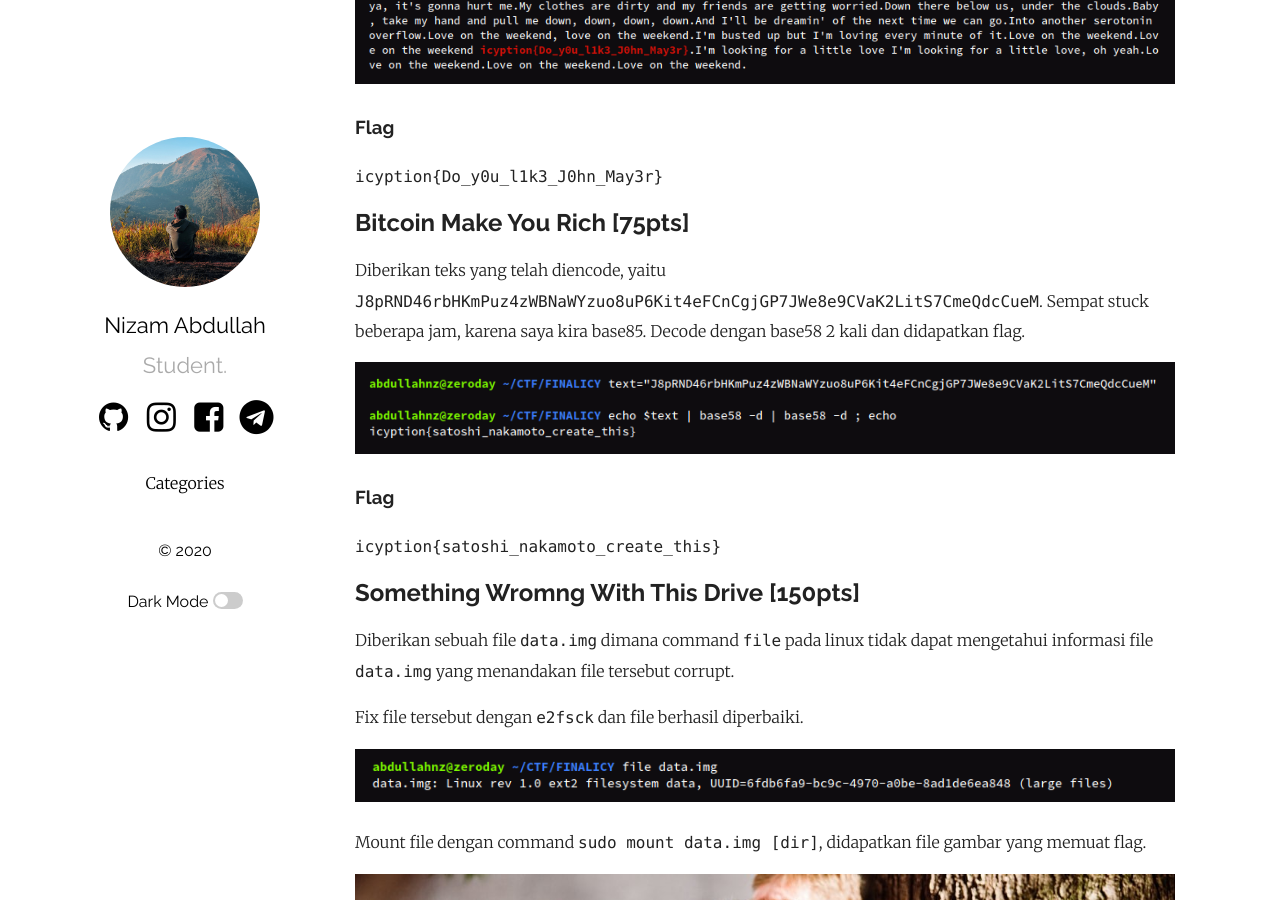
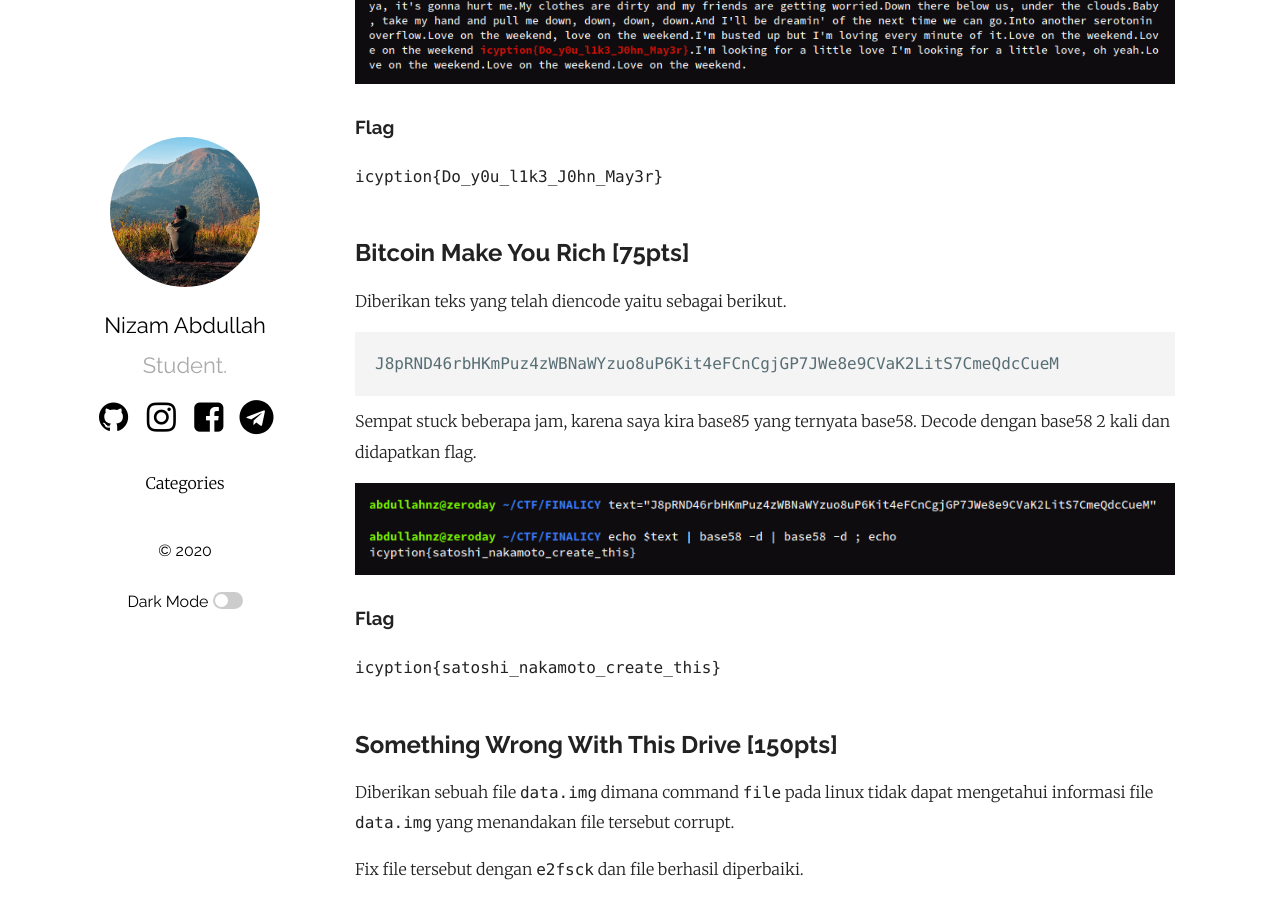
Before and after one commit to abdullahnz/abdullahnz.github.io, a Jekyll site: the page built from _posts/2020-08-6-writeup-final-icyption-2020.md, in a window 1280 px wide and 900 px high, scrolled down 543 px. Built offline with Jekyll 4.4.1, drawn with Linux system fonts in a browser that asks for light colours; comment, search, counter and statistics services are not loaded.

Commit message:
Update 2020-08-6-writeup-final-icyption-2020.md

````diff
--- a/_posts/2020-08-6-writeup-final-icyption-2020.md
+++ b/_posts/2020-08-6-writeup-final-icyption-2020.md
@@ -21,20 +21,25 @@ Diberikan sebuah audio file yang bernama `love on the weekend.mp3`. Cek detail i
 
 ### Flag
 
-`icyption{Do_y0u_l1k3_J0hn_May3r}`
+`icyption{Do_y0u_l1k3_J0hn_May3r}`\
+<br />
 
 ## Bitcoin Make You Rich [75pts]
 
-Diberikan teks yang telah diencode, yaitu `J8pRND46rbHKmPuz4zWBNaWYzuo8uP6Kit4eFCnCgjGP7JWe8e9CVaK2LitS7CmeQdcCueM`. Sempat stuck beberapa jam, karena saya kira base85. Decode dengan base58 2 kali dan didapatkan flag.
+Diberikan teks yang telah diencode yaitu sebagai berikut.
+```sh
+J8pRND46rbHKmPuz4zWBNaWYzuo8uP6Kit4eFCnCgjGP7JWe8e9CVaK2LitS7CmeQdcCueM
+```
+Sempat stuck beberapa jam, karena saya kira base85 yang ternyata base58. Decode dengan base58 2 kali dan didapatkan flag.
 
 ![FLAG](https://abdullahnz.github.io/assets/images/2.png)
 
 ### Flag
 
-`icyption{satoshi_nakamoto_create_this}`
+`icyption{satoshi_nakamoto_create_this}`\
+<br />
 
-
-## Something Wromng With This Drive [150pts]
+## Something Wrong With This Drive [150pts]
 
 Diberikan sebuah file `data.img` dimana command `file` pada linux tidak dapat mengetahui informasi file `data.img` yang menandakan file tersebut corrupt.
 
@@ -48,7 +53,8 @@ Mount file dengan command `sudo mount data.img [dir]`, didapatkan file gambar ya
 
 ### Flag
 
-`icyption{f1n4lly_y0u_f1nd_m3}`
+`icyption{f1n4lly_y0u_f1nd_m3}`\
+<br />
 
 ## Wonderful Painting [80pts]
 
@@ -58,7 +64,8 @@ Diberikan file gambar bernama `blahblah.jpg`. Cek stereogram dengan stegsolve di
 
 ### Flag
 
-`icyption{S3m0g4_K4mi_M3n4ng}`
+`icyption{S3m0g4_K4mi_M3n4ng}`\
+<br />
 
 ## Sniff Sniff [175pts]
 
@@ -124,6 +131,7 @@ for data in usb_data:
             extracted_data += KEYBOARD_CODES[key][0]
 
 print(extracted_data)
+
 ```
 
 ![FLAG](https://abdullahnz.github.io/assets/images/6.png)
@@ -132,7 +140,8 @@ Ternyata flag tidak benar. Hilangkan huruf `w` menjadi `W1r3sh4rk` dan perbaiki
 
 ### Flag
 
-`icyption{W1r3sh4rk_n0t_only_f0r_n3tw0rks}`
+`icyption{W1r3sh4rk_n0t_only_f0r_n3tw0rks}`\
+<br />
 
 ## Any Information On This Website [100pts]
 
@@ -168,7 +177,7 @@ Akses folder git pada `http://180.250.135.6:8080/.git/` dan menampilkan `403 For
 Dump git dengan [GitTools](https://github.com/internetwache/GitTools).
 
 ```sh
-./gitdummper.sh http://180.250.135.6:8080/.git/ out
+$ ./gitdummper.sh http://180.250.135.6:8080/.git/ out
 ```
 
 Didapatkan flag pada file config.
@@ -177,7 +186,8 @@ Didapatkan flag pada file config.
 
 ### Flag
 
-`icyption{1N1_kaN_Y4Ng_kaMu_Cari_h3he}`
+`icyption{1N1_kaN_Y4Ng_kaMu_Cari_h3he}`\
+<br />
 
 ## Hannah Needs Your Help [200pts]
 
@@ -220,7 +230,8 @@ Jalankan dan didapatkan flag.
 
 ### Flag
 
-`icyption{m3m4ng_r4d4_r4d4_sus4h_jug4}`
+`icyption{m3m4ng_r4d4_r4d4_sus4h_jug4}`\
+<br />
 
 ## Canary Birds [250pts]
 
@@ -279,7 +290,8 @@ if __name__ == '__main__':
 
 ### Flag
 
-`icyption{m4u_d4p3t_b34s1sw4}`
+`icyption{m4u_d4p3t_b34s1sw4}`\
+<br />
 
 Berikut hasil decompile binary menggunakan IDA.
 
@@ -319,6 +331,7 @@ int __cdecl main(int argc, const char **argv, const char **envp)
 Admin Mistake. Harusnya menggunakan fungsi `fopen()` dalam C untuk mendapatkan value flag. Karena kalau seperti ini malah lebih ke-reversing kata salah satu peserta.
 
 ![DISCORD](https://abdullahnz.github.io/assets/images/12.png)
+<br />
 
 ## Penutup
 
````
